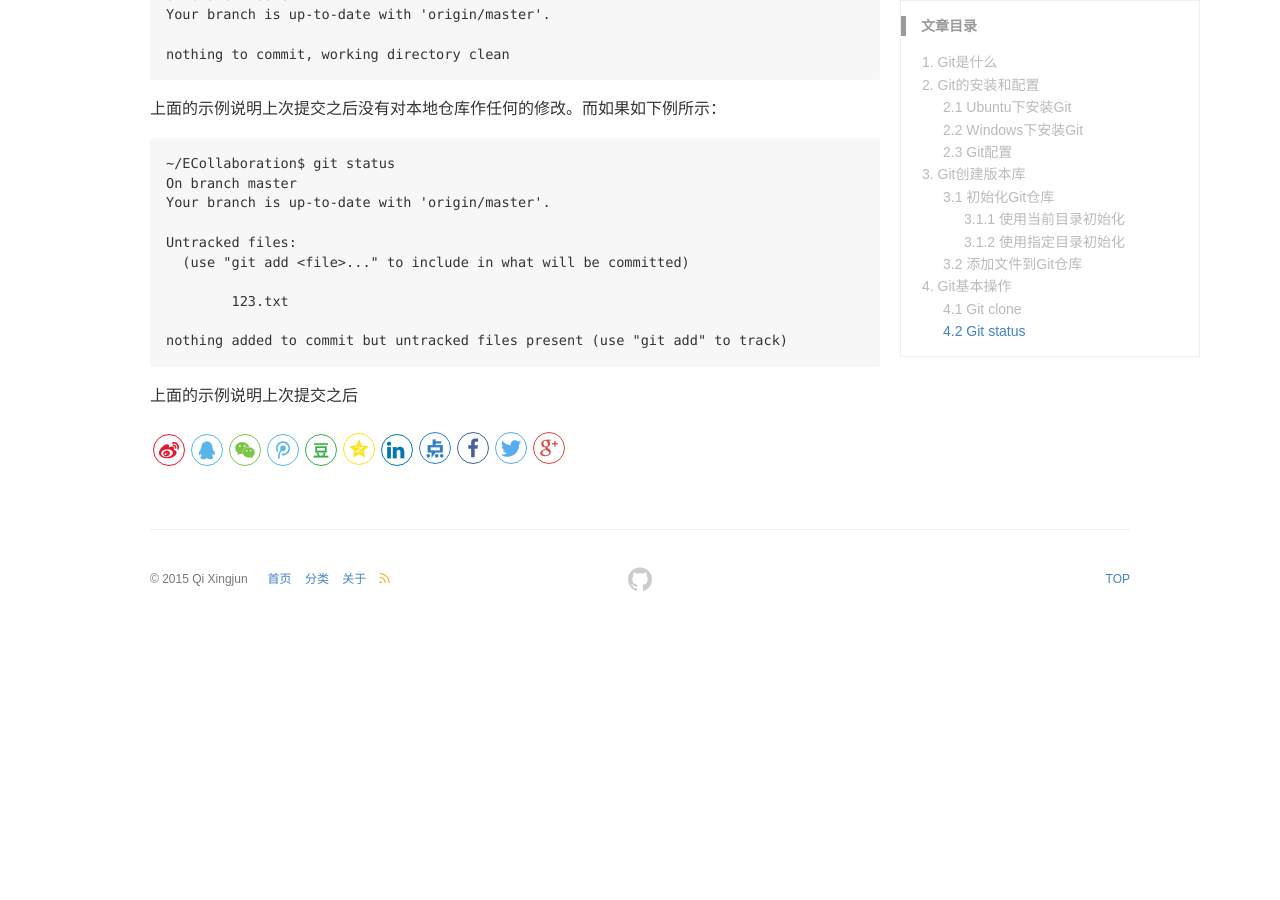
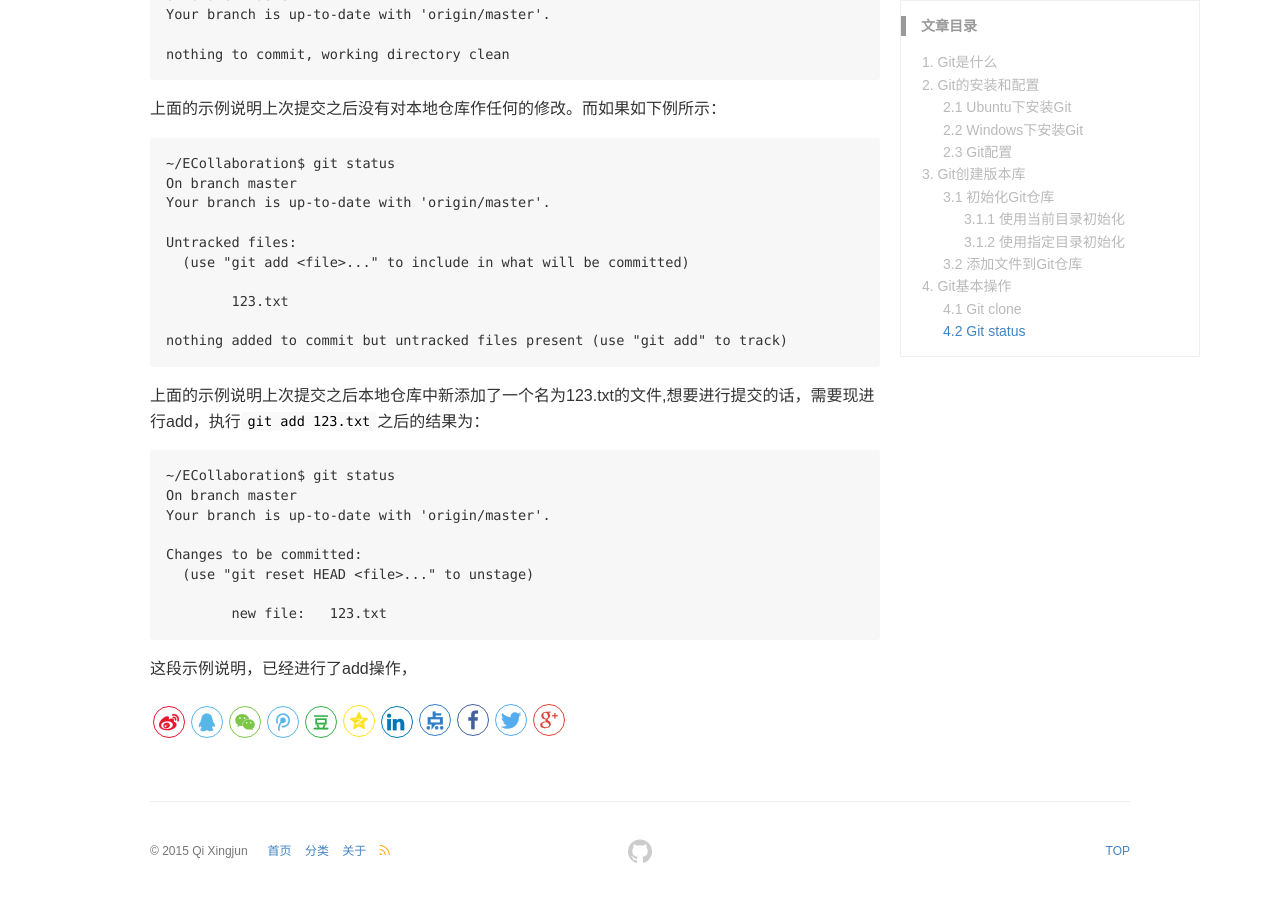
Before and after one commit to QiXingjun/QiXingjun.github.io, a Jekyll site: the page built from _posts/blog/2016-09-01-introduction-of-git.md, in a window 1280 px wide and 900 px high, scrolled down 2147 px. Built offline with Jekyll 4.4.1, drawn with Linux system fonts in a browser that asks for light colours; comment, search, counter and statistics services are not loaded; before the commit the page ends 2775 px from its top, so only the background shows below that.

Commit message:
Update 2016-09-01-introduction-of-git.md

````diff
--- a/_posts/blog/2016-09-01-introduction-of-git.md
+++ b/_posts/blog/2016-09-01-introduction-of-git.md
@@ -101,4 +101,17 @@ Untracked files:
 nothing added to commit but untracked files present (use "git add" to track)
 ```
 
-上面的示例说明上次提交之后
+上面的示例说明上次提交之后本地仓库中新添加了一个名为123.txt的文件,想要进行提交的话，需要现进行add，执行`git add 123.txt`之后的结果为：
+
+```
+~/ECollaboration$ git status
+On branch master
+Your branch is up-to-date with 'origin/master'.
+
+Changes to be committed:
+  (use "git reset HEAD <file>..." to unstage)
+
+	new file:   123.txt
+```
+
+这段示例说明，已经进行了add操作，
````
